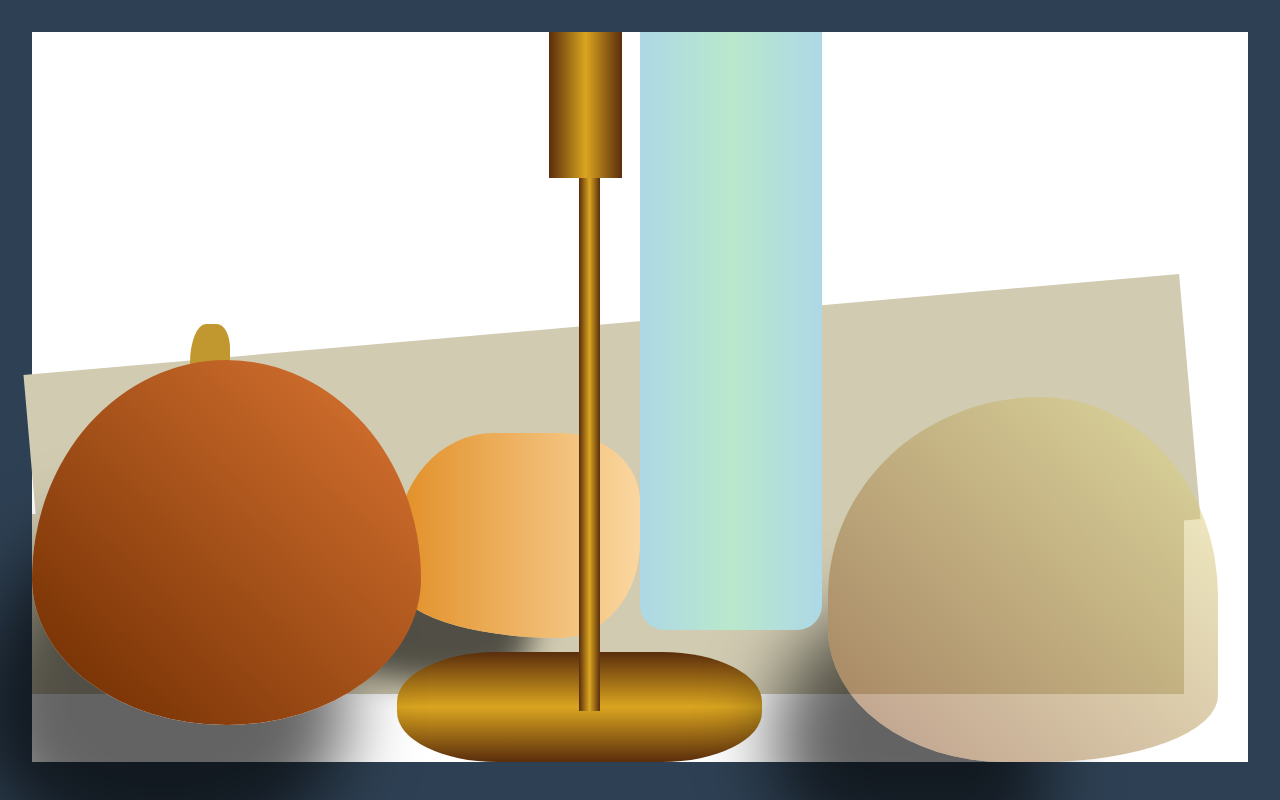
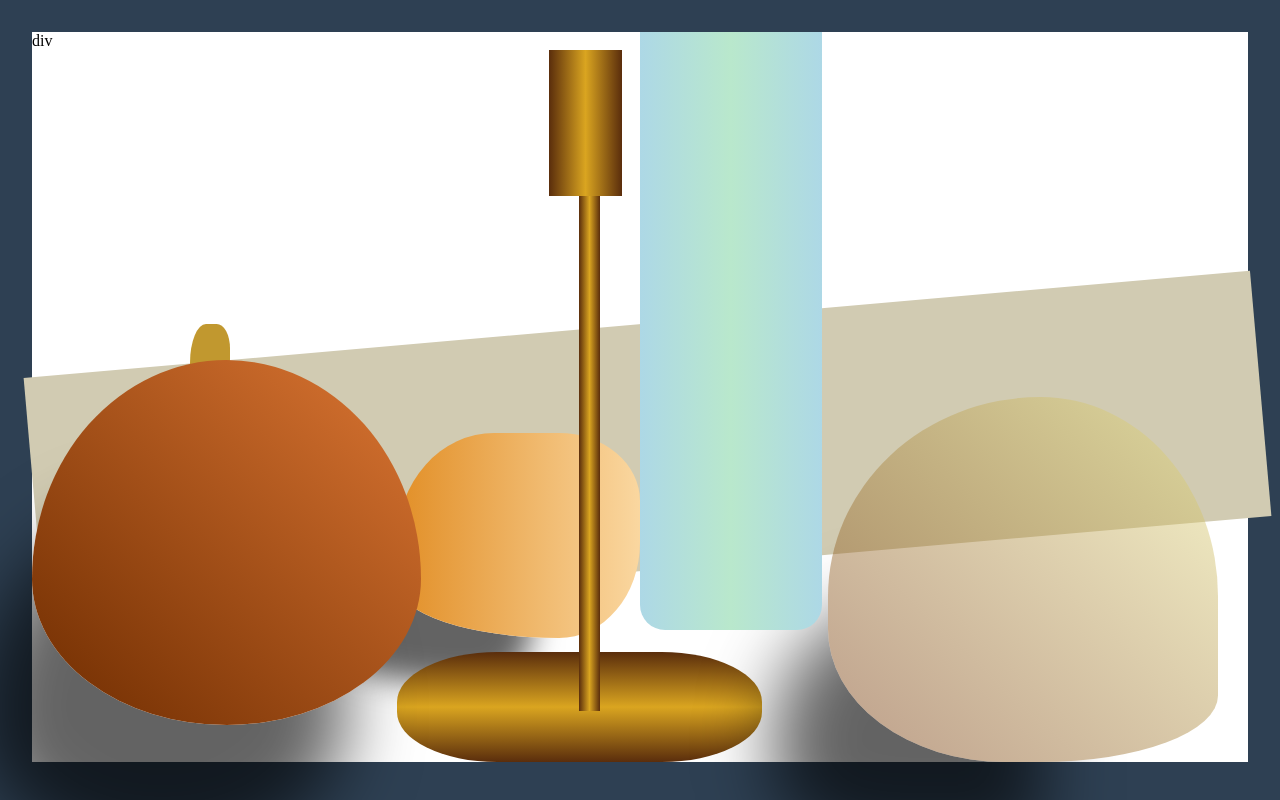
Before and after one commit to oluschi/sketch-2, a plain HTML site: page index.html in a window 1280 px wide. Drawn offline with Linux system fonts and the light colour scheme.

Commit message:
Add files via upload

```diff
--- a/index.html
+++ b/index.html
@@ -23,6 +23,7 @@
 
       <div class="table"></div>
       <div class="table2"></div>
+      <div class="table1"></div>div
       <!---candle--->
       <div class="stem"></div>
       <div class="candle1"></dic>
--- a/main.css
+++ b/main.css
@@ -23,24 +23,33 @@ body {
     position: absolute;
     top: 40%;
     left: 0%;
-    width: 87.2%;
+    width: 93%;
     height: 20%;
     background-color: #D1CBB2;
     border: 50px solid transparent;
     transform: rotate(-5deg);
+}
     }
 
-.table2{
+.table2 {
     position: absolute;
-    top: 66%;
+    top: 66.2%;
     left: 0%;
-    width: 86.5%;
-    height: 11%;
+    width: 93.5%;
+    height: 20%;
     background-color: #D1CBB2;
     border: 50px solid transparent;
 
 }
+.table1{
+  position: absolute;
+  top:66.3%;
+  left:0%;
+  width:93.5%;
+  height:20%;
+  background=color: #D1CBB2;
 
+}
 .vase{
     height: 82%;
     width: 15%;
@@ -51,6 +60,7 @@ body {
     top: 0px;
     left: 50%;
     z-index: 3;
+
 }
 
 .stem{
```
